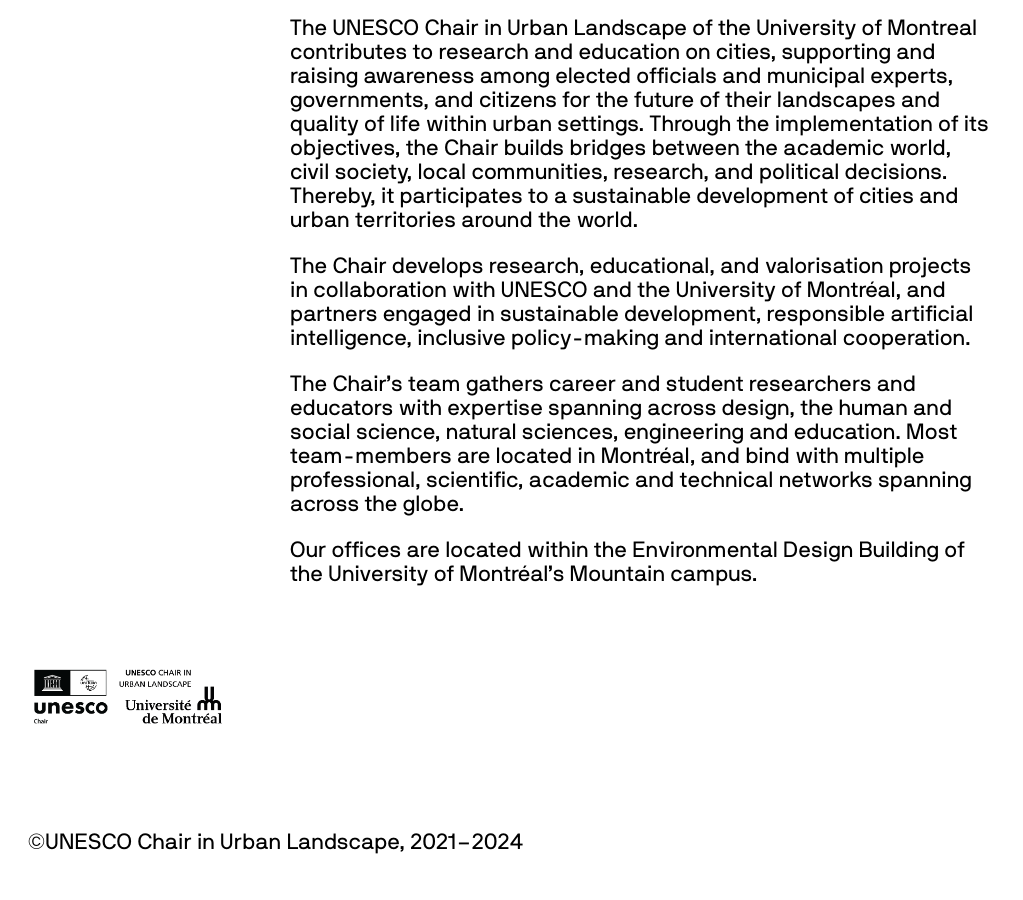
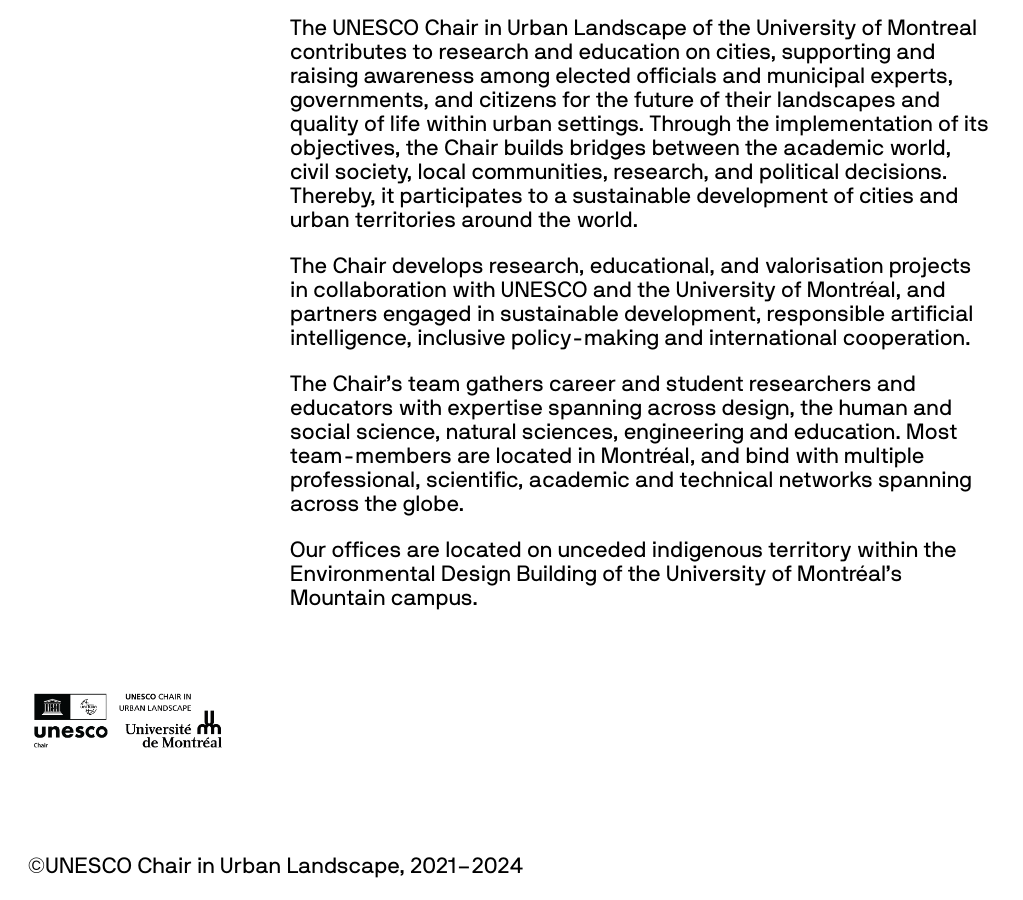
Before and after one commit to CUPUM/cupum.github.io, a Jekyll site: the page built from about.md, in a window 1280 px wide and 900 px high, scrolled down 712 px. Shown: the whole window, without its empty margins (0-1023 px from the left). Built offline with Jekyll 4.4.1, drawn with Linux system fonts in a browser that asks for light colours; before the commit the page ends 1588 px from its top, so only the background shows below that.

Commit message:
Adding land acknowledgement

```diff
--- a/about.md
+++ b/about.md
@@ -8,4 +8,4 @@
 
 The Chair’s team gathers career and student researchers and educators with expertise spanning across design, the human and social science, natural sciences, engineering and education. Most team-members are located in Montréal, and bind with multiple professional, scientific, academic and technical networks spanning across the globe.
 
-Our offices are located within the Environmental Design Building of the University of Montréal's Mountain campus.
+Our offices are located on unceded indigenous territory within the Environmental Design Building of the University of Montréal's Mountain campus.
```
